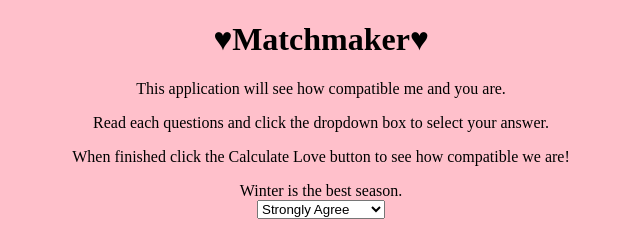
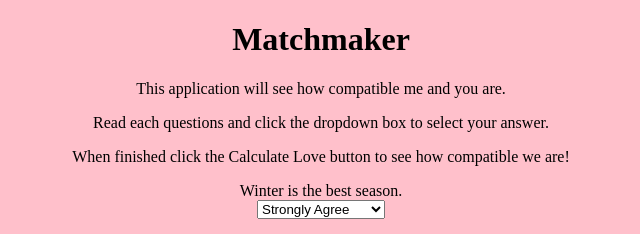
Before and after one commit to brandonleeney/matchmaker-bl, a plain HTML site: page index.html in a window 1280 px wide. Shown: the top 234 px of the page, 319-959 px from the left. Drawn offline with Linux system fonts and the light colour scheme.

Commit message:
Update index.html

```diff
--- a/index.html
+++ b/index.html
@@ -10,7 +10,7 @@
 <title>Matchmaker</title>
 </head>
 <body>
-<h1>♥Matchmaker♥</h1>
+<h1>Matchmaker</h1>
 <p>This application will see how compatible me and you are.</p>
 <p>Read each questions and click the dropdown box to select your answer.</p>
 <p>When finished click the Calculate Love button to see how compatible we are!</p>
```
